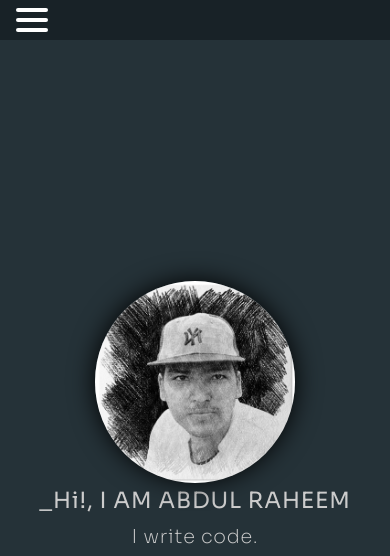
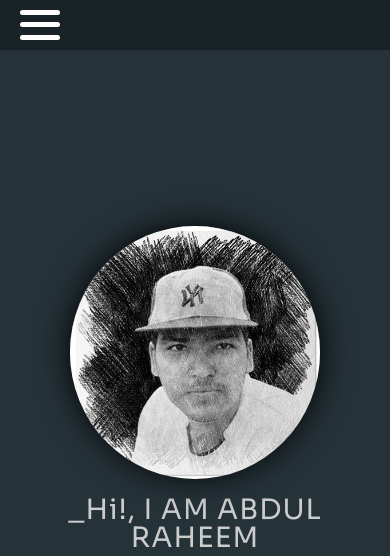
Before and after one commit to mdabdulraheem/mdabdulraheem.github.io, a plain HTML site: page index.html in a window 390 px wide. Shown: the top 556 px of the page. Drawn offline with Linux system fonts and the light colour scheme.

Commit message:
Added some breakpoints

```diff
--- a/assets/css/_content.scss
+++ b/assets/css/_content.scss
@@ -60,6 +60,10 @@
     .section {
 
         &.intro {
+
+            h1 {
+                margin-top: 2rem;
+            }
 
             .hero-img {
                 border-radius: 50%;
--- a/assets/css/_media-queries.scss
+++ b/assets/css/_media-queries.scss
@@ -1,5 +1,30 @@
+
 @media screen and (max-width: 768px) {
+    html {
+        font-size: 10px;
+    }
+}
+
+@media screen and (max-width: 320px) {
     html {
         font-size: 8px;
     }
 }
+
+@media screen and (min-width: 1600px) {
+    html {
+        font-size: 18px;
+    }
+}
+
+@media screen and (min-width: 2560px) {
+    html {
+        font-size: 22px;
+    }
+}
+
+@media screen and (min-width: 2561px) {
+    html {
+        font-size: 26px;
+    }
+}
```
Also changed, not shown: assets/css/styles.css, 1 other file.
